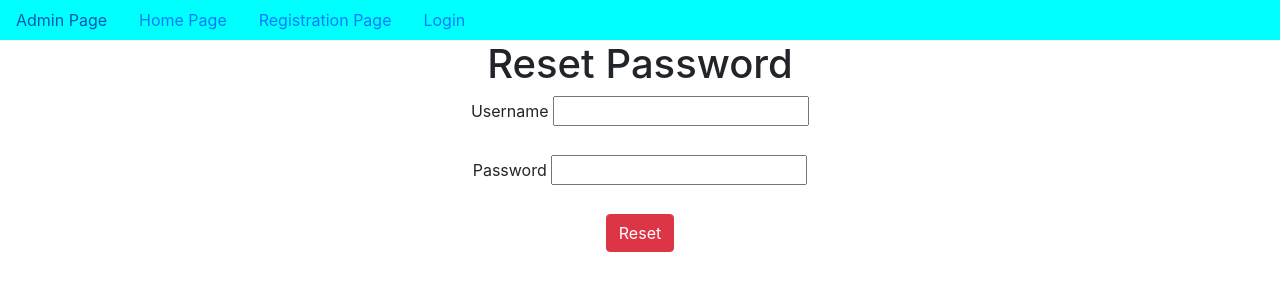
After one commit to Sivabokam7482/mythirtyeight-User_Registerations-project40, a Django app: page /resetpassword/ in a window 1280 px wide. The commit adds this page. Shown: the top 300 px of the page. Run offline with Django 4.2, Linux system fonts and the light colour scheme.

Commit message:
first commit

```diff
--- a/app1/views.py
+++ b/app1/views.py
@@ -68,3 +68,46 @@ def userlogin(request):
 def userlogout(request):
     logout(request)
     return HttpResponseRedirect(reverse('Home'))
+
+@login_required
+def profiledisplay(request):
+    un=request.session.get('username')
+    UO=User.objects.get(username=un)
+    PO=Profile.objects.get(profile_user=UO)
+    d={'uo':UO,'po':PO}
+    return render(request,'profile_display.html',d)
+
+@login_required
+def change_password(request):
+    if request.method=='POST':
+        pw=request.POST['password']
+
+        un=request.session.get('username')
+        UO=User.objects.get(username=un)
+
+        UO.set_password(pw)
+        UO.save()
+        return HttpResponse('password is changed successfully')
+
+    return render(request,'changepassword.html')
+
+def reset_password(request):
+
+   if request.method=='POST':
+        un=request.POST['un']
+        pw=request.POST['pw']
+
+        LUO=User.objects.filter(username=un)
+
+        if LUO:
+            UO=LUO[0]
+            UO.set_password(pw)
+            UO.save()
+            return HttpResponse('password reset is Done')
+        else:
+            return HttpResponse('user is not present in my DataBase')
+
+
+
+
+   return render(request,'resetpassword.html')
--- a/project40/urls.py
+++ b/project40/urls.py
@@ -24,4 +24,7 @@ urlpatterns = [
     path('register/',register,name='Register'),
     path('login/',userlogin,name='userlogin'),
     path('logout/',userlogout,name='userlogout'),
+    path('profile/',profiledisplay,name='profile_display'),
+    path('change_password/',change_password,name='changepassword'),
+    path('resetpassword/',reset_password,name='resetpassword'),
 ]+static(settings.MEDIA_URL, document_root=settings.MEDIA_ROOT)
--- a/templates/dummy.html
+++ b/templates/dummy.html
@@ -20,9 +20,11 @@
 
           {% if user.is_authenticated %}
             <a href="{% url 'userlogout' %}" class="nav-link">Logout</a>
+            <a href="{% url 'profile_display' %}" class="nav-link">Profile</a>
+            <a href="{% url 'changepassword'%}" class="nav-link">Change Password</a>
           {% else %}
             <a href="{% url 'userlogin' %}" class="nav-link">Login</a>
-          {% endif %}
+            {% endif %}
         </nav>
 
     {% block body %}
--- /dev/null
+++ b/templates/resetpassword.html
@@ -0,0 +1,20 @@
+{% extends 'dummy.html' %}
+
+{% block title %}
+<title>Reset Password page</title>
+{% endblock %}
+
+{% block body %}
+<h1>Reset Password</h1>
+<form method="POST">
+    {% csrf_token %}
+
+    <label for="un">Username</label>
+    <input type="text" name="un" id="un"><br><br>
+
+    <label for="pw">Password</label>
+    <input type="password" name="pw" id="pw"><br><br>
+
+    <input type="submit" value="Reset" class="btn btn-danger">
+</form>
+{% endblock %}
--- a/templates/user_login.html
+++ b/templates/user_login.html
@@ -16,6 +16,8 @@
     <input type="password" name="pw" id="pw"><br><br>
 
 
-    <input type="submit" value="login" class="btn btn-danger">
+    <input type="submit" value="login" class="btn btn-secondary">
 </form>
+<a href="{% url 'resetpassword' %}" class="nav-link">Reset Password</a>
+
 {% endblock %}
```
Also changed, not shown: templates/changepassword.html (added, +17 -0 lines), templates/profile_display.html (added, +14 -0 lines), db.sqlite3, media/siva/curtain.jpg (added).
